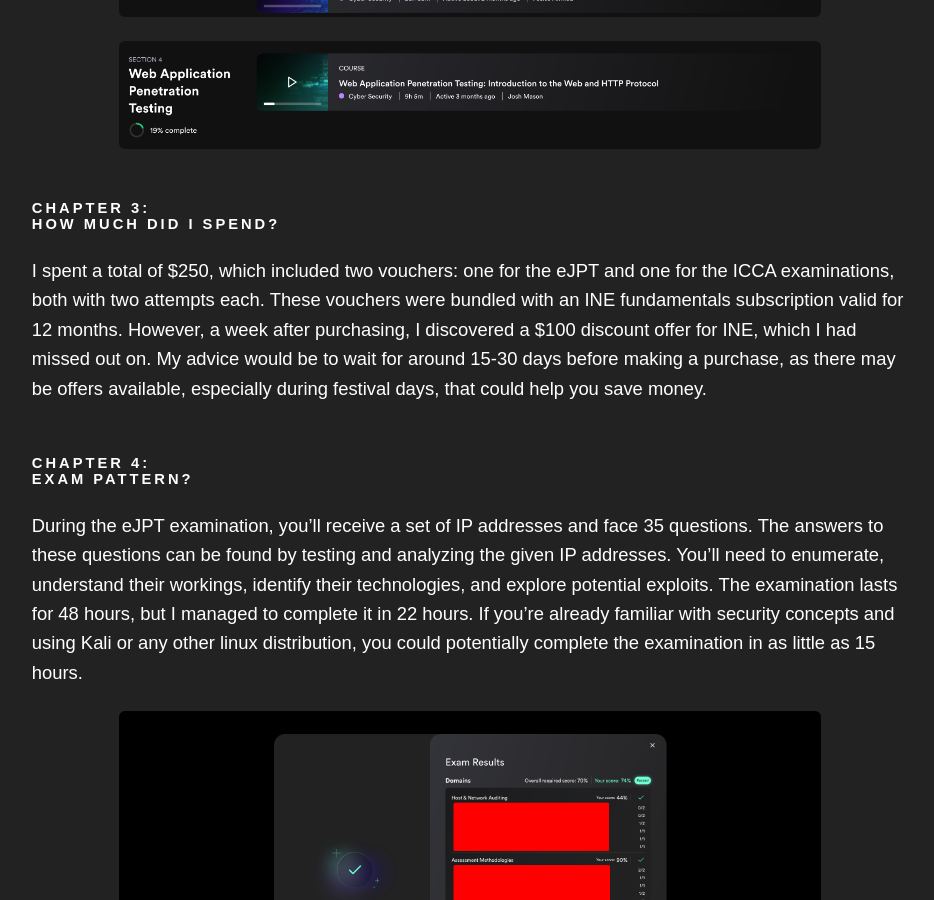
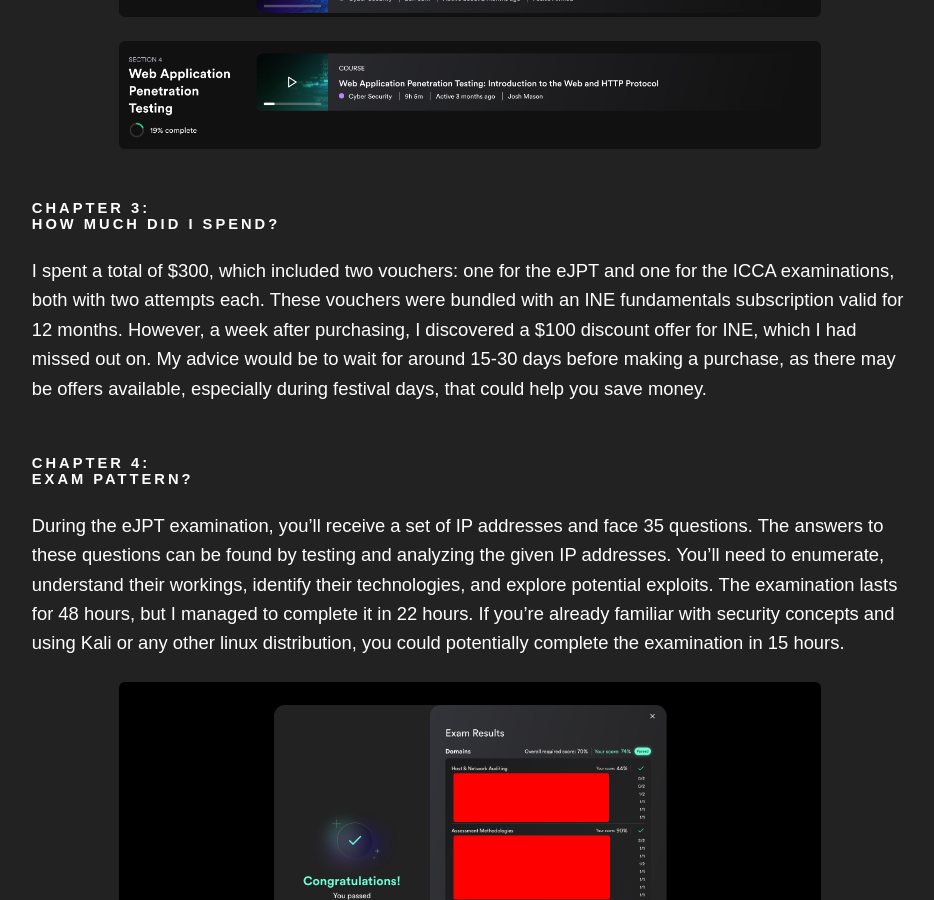
Before and after one commit to abhisek3122/blog.abhis3k.in, a Jekyll site: the page built from _posts/2024-04-04-my-thoughts-and-experience-on-passing-the-ejpt-certification.markdown, in a window 1280 px wide and 900 px high, scrolled down 1954 px. Shown: the whole window, without its empty margins (170-1104 px from the left). Built offline with Jekyll 4.4.1, drawn with Linux system fonts in a browser that asks for light colours; some web fonts are replaced.

Commit message:
ejpt blog changes

```diff
--- a/_posts/2024-04-04-my-thoughts-and-experience-on-passing-the-ejpt-certification.markdown
+++ b/_posts/2024-04-04-my-thoughts-and-experience-on-passing-the-ejpt-certification.markdown
@@ -30,11 +30,11 @@ Upon redeeming the voucher, I had a subscription to the INE fundamental courses,
 
 #### Chapter 3: <br/>How much did I spend? {#chapter3}
 
-I spent a total of $250, which included two vouchers: one for the eJPT and one for the ICCA examinations, both with two attempts each. These vouchers were bundled with an INE fundamentals subscription valid for 12 months. However, a week after purchasing, I discovered a $100 discount offer for INE, which I had missed out on. My advice would be to wait for around 15-30 days before making a purchase, as there may be offers available, especially during festival days, that could help you save money.
+I spent a total of $300, which included two vouchers: one for the eJPT and one for the ICCA examinations, both with two attempts each. These vouchers were bundled with an INE fundamentals subscription valid for 12 months. However, a week after purchasing, I discovered a $100 discount offer for INE, which I had missed out on. My advice would be to wait for around 15-30 days before making a purchase, as there may be offers available, especially during festival days, that could help you save money.
 
 #### Chapter 4: <br/>Exam pattern? {#chapter4}
 
-During the eJPT examination, you'll receive a set of IP addresses and face 35 questions. The answers to these questions can be found by testing and analyzing the given IP addresses. You'll need to enumerate, understand their workings, identify their technologies, and explore potential exploits. The examination lasts for 48 hours, but I managed to complete it in 22 hours. If you're already familiar with security concepts and using Kali or any other linux distribution, you could potentially complete the examination in as little as 15 hours.
+During the eJPT examination, you'll receive a set of IP addresses and face 35 questions. The answers to these questions can be found by testing and analyzing the given IP addresses. You'll need to enumerate, understand their workings, identify their technologies, and explore potential exploits. The examination lasts for 48 hours, but I managed to complete it in 22 hours. If you're already familiar with security concepts and using Kali or any other linux distribution, you could potentially complete the examination in 15 hours.
 
 ![Screenshot of the course contents]({{ site.baseurl }}/assets/posts/2024-04-04-my-thoughts-and-experience-on-passing-the-ejpt-certification/results.png)
 
```
